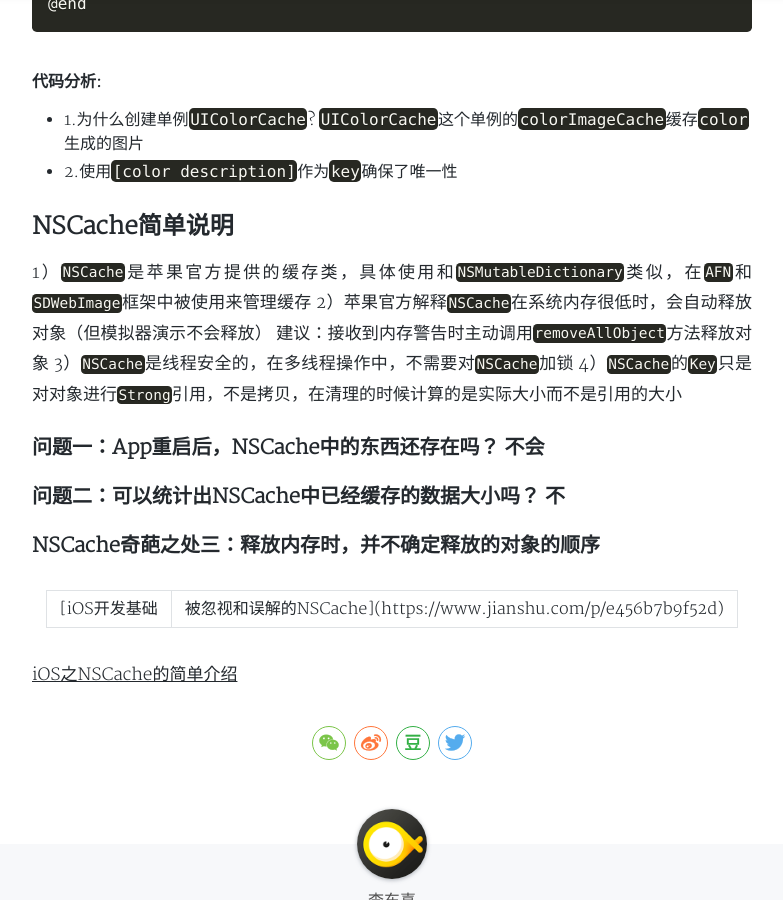
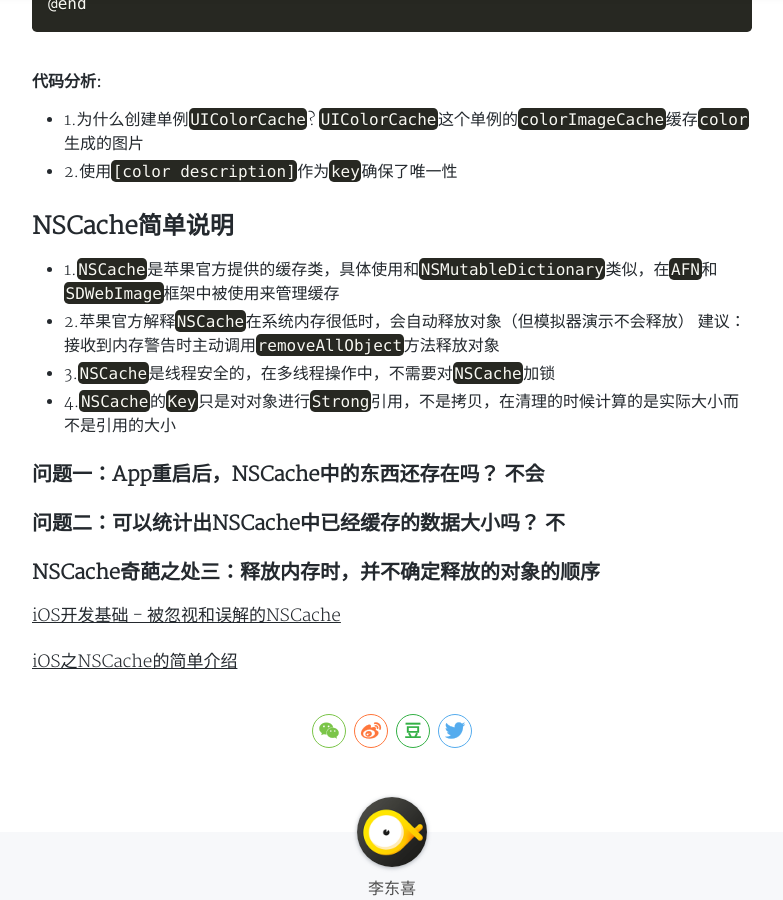
Before and after one commit to dongxiexidu/dongxiexidu.github.com, a Jekyll site: the page built from _posts/2015-04-18-NSCache实战记录.md, in a window 1280 px wide and 900 px high, scrolled down 2329 px. Shown: the whole window, without its empty margins (248-1031 px from the left). Built offline with Jekyll 4.4.1, drawn with Linux system fonts in a browser that asks for light colours; nearby versions of some CDN libraries; a style sheet for code colours, icons or effects is not loaded.

Commit message:
NSCache实战记录

```diff
--- a/_posts/2015-04-18-NSCache实战记录.md
+++ b/_posts/2015-04-18-NSCache实战记录.md
@@ -95,17 +95,17 @@ tags: Objective-C 缓存
 
 
 ## NSCache简单说明
-1）`NSCache`是苹果官方提供的缓存类，具体使用和`NSMutableDictionary`类似，在`AFN`和`SDWebImage`框架中被使用来管理缓存
-2）苹果官方解释`NSCache`在系统内存很低时，会自动释放对象（但模拟器演示不会释放）
+- 1.`NSCache`是苹果官方提供的缓存类，具体使用和`NSMutableDictionary`类似，在`AFN`和`SDWebImage`框架中被使用来管理缓存
+- 2.苹果官方解释`NSCache`在系统内存很低时，会自动释放对象（但模拟器演示不会释放）
     建议：接收到内存警告时主动调用`removeAllObject`方法释放对象
-3）`NSCache`是线程安全的，在多线程操作中，不需要对`NSCache`加锁
-4）`NSCache`的`Key`只是对对象进行`Strong`引用，不是拷贝，在清理的时候计算的是实际大小而不是引用的大小
+- 3.`NSCache`是线程安全的，在多线程操作中，不需要对`NSCache`加锁
+- 4.`NSCache`的`Key`只是对对象进行`Strong`引用，不是拷贝，在清理的时候计算的是实际大小而不是引用的大小
 
 
 ### 问题一：App重启后，NSCache中的东西还存在吗？ 不会
 ### 问题二：可以统计出NSCache中已经缓存的数据大小吗？  不
 ### NSCache奇葩之处三：释放内存时，并不确定释放的对象的顺序
 
-[iOS开发基础 | 被忽视和误解的NSCache](https://www.jianshu.com/p/e456b7b9f52d)
+[iOS开发基础 - 被忽视和误解的NSCache](https://www.jianshu.com/p/e456b7b9f52d)
 
 [iOS之NSCache的简单介绍](https://www.jianshu.com/p/8ad9ff204f73)
```
